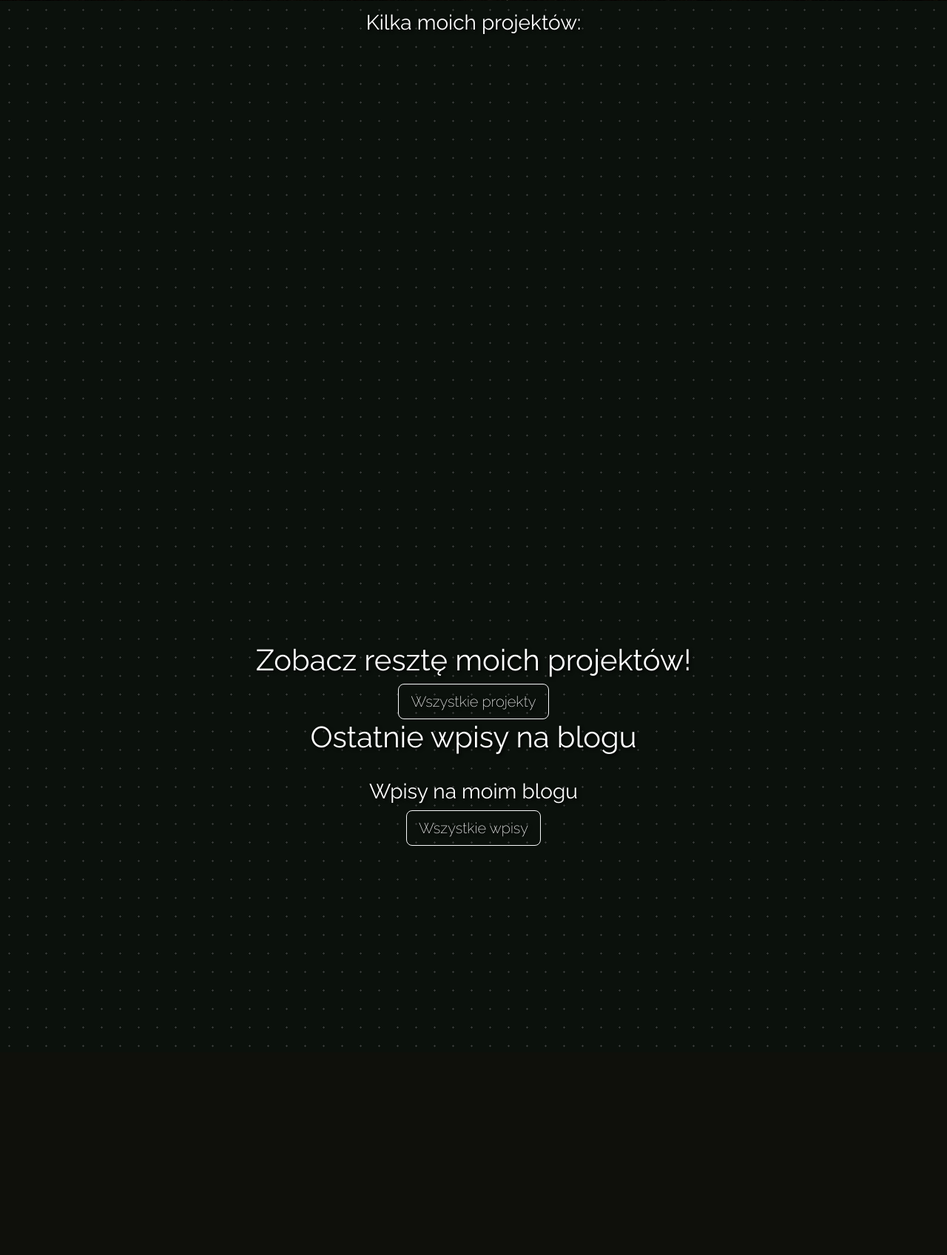
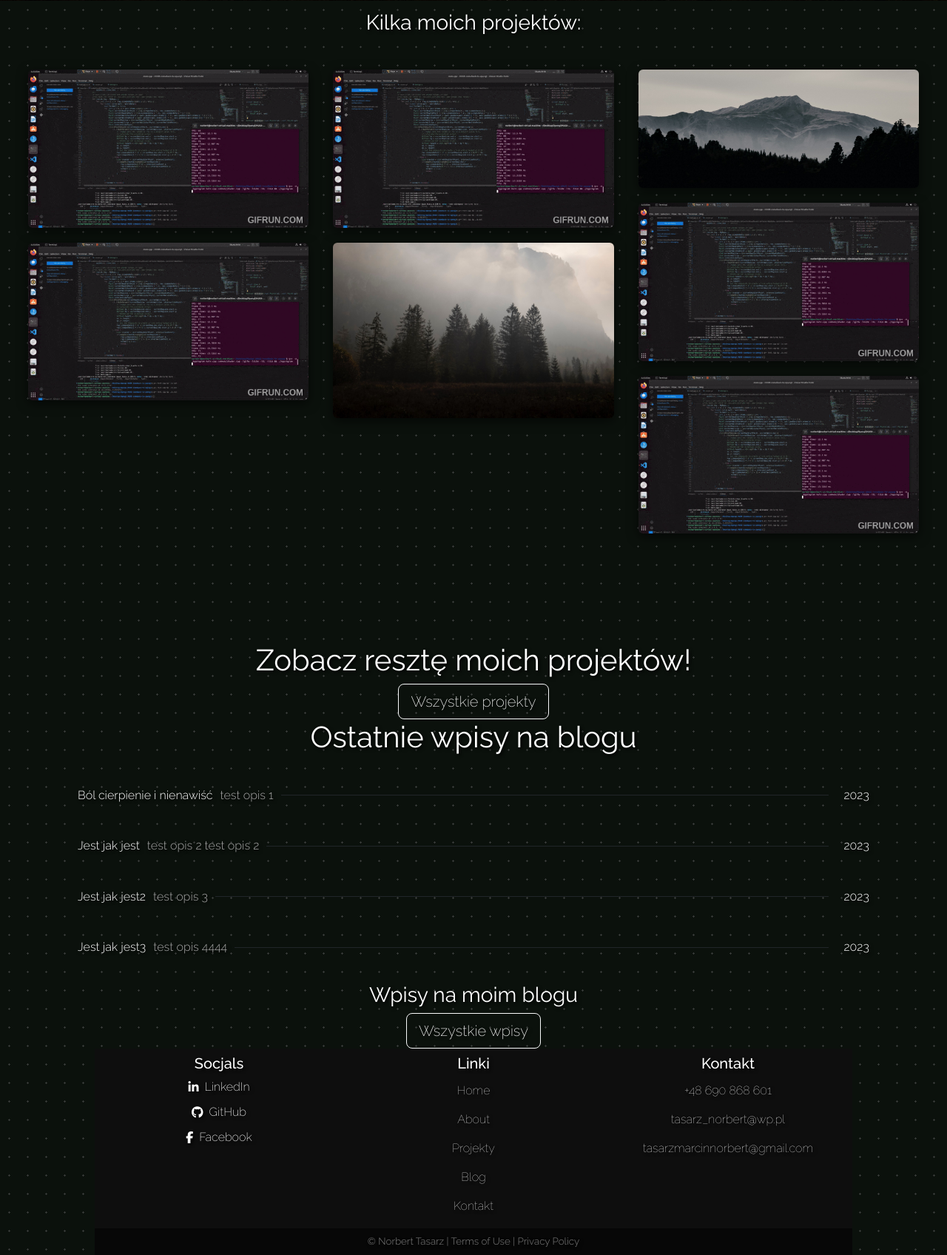
Before and after one commit to EpicFrog2000/Portfolio, a Node server app: page / in a window 1280 px wide. Shown: the part 799-2495 px from the top of the page at 74% size. Before the commit the page ends 2214 px from the top, so only its background shows below. Run offline with Node 20, Linux system fonts and the light colour scheme; some libraries are stand-ins or nearby versions.

Commit message:
dalsze drobne optymalizacje ładowania

```diff
--- a/app.js
+++ b/app.js
@@ -8,6 +8,11 @@ app.set('view engine', 'ejs');
 app.set('views', path.join(__dirname,'src', 'views'));
 
 app.use(express.static(path.join(__dirname, '')));
+app.use((req, res, next) => {
+    res.setHeader('Permissions-Policy', 'geolocation=(self), microphone=(), camera=()');
+    next();
+});
+
 
 app.get('/', (req, res) => {
   res.render('layout', { title: 'Home Page', content: 'MainPage' });
@@ -135,5 +140,5 @@ app.use((req, res, next) => {
 
 
 app.listen(port, () => {
-  console.log(`Server running at http://localhost:${port}`);
+  console.log(`Server running`);
 });
--- a/scripts/BlogiPageFunctions.js
+++ b/scripts/BlogiPageFunctions.js
@@ -1,9 +1,9 @@
 LoadAllBlogs();
 AppearCards();
 
-function LoadAllBlogs() {
+async function LoadAllBlogs() {
     var pdiv = document.getElementById("Blogi-Div");
-    fetch('http://localhost:8080/blogposts.json')
+    fetch(window.location.protocol + '//' + window.location.host + '/blogposts.json')
       .then(response => {
           if (!response.ok) {
               throw new Error('Network response was not ok: ' + response.statusText);
@@ -42,7 +42,7 @@ function LoadAllBlogs() {
     });
 }
 
-function AppearCards() {
+async function AppearCards() {
     var divs = document.querySelectorAll(".blog_card.card");
     Array.from(divs).forEach((d, index) => {
         d.style.setProperty('opacity', '0', 'important');
--- a/scripts/MainPagefunctions.js
+++ b/scripts/MainPagefunctions.js
@@ -92,7 +92,7 @@ function AddProjectPanelStuff(){
 
 
 function SetBlogCardsOnMain() {
-    fetch('https://e876-46-170-143-106.ngrok-free.app/blogposts.json')
+    fetch(window.location.protocol + '//' + window.location.host + '/blogposts.json')
     .then(response => {
         if (!response.ok) {
             throw new Error('Network response was not ok');
--- a/scripts/ProjectsPageFunctions.js
+++ b/scripts/ProjectsPageFunctions.js
@@ -3,9 +3,9 @@ setTimeout(() => {
     AppearCards();
 }, 200);
 
-function LoadAllProjects() {
+async function LoadAllProjects() {
     var pdiv = document.getElementById("Projekty-Div");
-    fetch('http://localhost:8080/mygithub.json')
+    fetch(window.location.protocol + '//' + window.location.host + '/mygithub.json')
       .then(response => {
           if (!response.ok) {
               throw new Error('Network response was not ok: ' + response.statusText);
--- a/src/views/layout.ejs
+++ b/src/views/layout.ejs
@@ -3,13 +3,25 @@
 <head>
     <meta charset="UTF-8">
     <meta name="viewport" content="width=device-width, initial-scale=1.0">
-    <meta name="referrer" content="strict-origin-when-cross-origin">
-    <link href="https://cdn.jsdelivr.net/npm/bootstrap@5.3.3/dist/css/bootstrap.min.css" rel="stylesheet" integrity="sha384-QWTKZyjpPEjISv5WaRU9OFeRpok6YctnYmDr5pNlyT2bRjXh0JMhjY6hW+ALEwIH" crossorigin="anonymous">
+    <meta name="description" content="">
+    <meta name="keywords" content="">
+    <meta name="Norbert Tasarz" content="">
+    <meta http-equiv="X-UA-Compatible" content="IE=edge">
+    <title><%= title || 'Title' %></title>
+
     <link rel="preconnect" href="https://fonts.googleapis.com">
     <link rel="preconnect" href="https://fonts.gstatic.com" crossorigin>
+    <link rel="preload" href="https://fonts.googleapis.com/css2?family=Raleway:ital,wght@0,100..900;1,100..900&display=swap" as="style">
+    <link rel="preload" href="../styles/main.css" as="style">
+
     <link href="https://fonts.googleapis.com/css2?family=Raleway:ital,wght@0,100..900;1,100..900&display=swap" rel="stylesheet">
-    <link rel="stylesheet" type="text/css" href="../styles/main.css" />
-    <link rel="icon" href="../icon.ico">
+
+    <link href="https://cdn.jsdelivr.net/npm/bootstrap@5.3.3/dist/css/bootstrap.min.css" rel="stylesheet"
+          integrity="sha384-QWTKZyjpPEjISv5WaRU9OFeRpok6YctnYmDr5pNlyT2bRjXh0JMhjY6hW+ALEwIH" crossorigin="anonymous">
+    <link rel="stylesheet" href="../styles/main.css">
+
+    <link rel="icon" href="../icon.ico" type="image/x-icon">
+
     <script src="../scripts/LayoutFunctions.js" defer></script>
     <% if (title == 'Home Page') { %>
         <link rel="preload" href="../res/OpenGL_C_Raycasting_project_v10.gif" as="image" type="image/gif">
@@ -20,13 +32,13 @@
     <% } else if (title == 'About Page'){ %>
         <script src="../scripts/AboutPageFunctions.js" defer></script>
     <% } else if (title == 'Blogi Page'){ %>
-        <script src="../scripts/BlogiPageFunctions.js"></script>
+        <script src="../scripts/BlogiPageFunctions.js" defer></script>
     <% } else if (title == 'Blog Page'){ %>
-        <script src="../scripts/BlogPageFunctions.js"></script>
+        <script src="../scripts/BlogPageFunctions.js" defer></script>
     <% } else if (title == 'Projekt Page'){ %>
-        <script src="../scripts/ProjectPageFunctions.js"></script>
+        <script src="../scripts/ProjectPageFunctions.js" defer></script>
     <% } else if (title == 'Projekty Page'){ %>
-        <script src="../scripts/ProjectyPageFunctions.js"></script>
+        <script src="../scripts/ProjectsPageFunctions.js" defer></script>
     <% } %>
     <title><%= title || 'Title' %></title>
 </head>
@@ -143,7 +155,5 @@
             <div class="container" id="lower-footer">© Norbert Tasarz | Terms of Use | Privacy Policy</div>
         </div>
     </div>
-
-
 </body>
 </html>
--- a/styles/main.css
+++ b/styles/main.css
@@ -32,77 +36,63 @@ body {
     left: 0;
     width: auto;
     height: auto;
-    background-color: #0B110C;
     z-index: 9999;
-    opacity: 1;
-    transition: opacity 1s ease-in-out;
+    opacity: 1
 }
 
 #content {
     opacity: 0;
-    transition: opacity 1s ease-in-out;
-    height: 100%;
+    height: 100%
 }
 
-
 #Title_container {
-    font-family: "Raleway";
-    color: hsla(0, 0.00%, 100.00%, 1.00);
+    color: #fff;
     font-weight: 200;
     height: 100vh;
     margin: 0 auto;
     background-color: #0b110c;
-    background-image: url("../res/image-bg-main.jpg");
+    background-image: url(../res/image-bg-main.jpg);
     background-position: center;
     background-size: cover;
     backdrop-filter: brightness(80%);
-    text-shadow: 2px 2px 4px rgba(0, 0, 0, 1);
-    width: auto;
+    text-shadow: 2px 2px 4px #000;
+    width: auto
 }
 
-.card-header{
+.card-header {
     font-size: x-large;
-    font-weight: 900;
+    font-weight: 900
 }
 
-.card-body{
-    padding: 0;
-    padding-bottom: 16px;
+.card-body {
+    padding: 0 0 16px
+}
+
+.heading1,.heading2 {
+    color: #fff;
+    font-weight: 400
 }
 
 .heading1 {
-    font-family: "Raleway";
-    color: hsla(0, 0.00%, 100.00%, 1.00);
-    font-weight: 400;
-    text-shadow: 2px 2px 4px rgba(0, 0, 0, 1);
-}
-.heading2 {
-    font-family: "Raleway";
-    color: hsla(0, 0.00%, 100.00%, 1.00);
-    font-weight: 400;
-    font-size: x-large;
-}
-.heading3 {
-    font-family: "Raleway";
-    color: hsla(0, 0.00%, 100.00%, 1.00);
-    font-weight: 200;
-    font-size: xx-large;
-}
-.heading4 {
-    font-family: "Raleway";
-    color: hsla(0, 0.00%, 100.00%, 1.00);
-    font-weight: 200;
-    font-size: xx-large;
-}
-.btn{
-    font-family: "Raleway";
-    color: hsla(0, 0.00%, 100.00%, 1.00);
-    font-weight: 200;
+    text-shadow: 2px 2px 4px #000
 }
 
-#Projects_container{
+.heading2 {
+    font-size: x-large
+}
+
+.heading3,.heading4 {
+    font-size: xx-large
+}
+
+.btn,.heading3,.heading4 {
+    color: #fff;
+    font-weight: 200
+}
+
+#Projects_container {
     min-height: 100vh;
-    padding: 2vh;
+    padding: 2vh
 }
 
 .card {
@@ -110,203 +100,182 @@ body {
     white-space: normal;
     overflow-wrap: break-word;
     background-color: #0c3b33;
-    box-shadow: 0 4px 15px rgba(0, 0, 0, 0.6);
+    box-shadow: 0 4px 15px rgba(0,0,0,.6);
     border-radius: 10px;
     padding: 20px;
-    transition: transform 2s ease-in-out, box-shadow 0.5s ease-in-out;
-    color: #e1ffe1;
-
+    transition: transform 2s ease-in-out,box-shadow .5s ease-in-out;
+    color: #e1ffe1
 }
 
 .card:hover {
     transform: translateY(-5px);
-    box-shadow: 0 8px 25px rgba(0, 0, 0, 0.8);
+    box-shadow: 0 8px 25px rgba(0,0,0,.8)
 }
 
-.social-link{
+.social-link {
     font-size: medium;
-    font-family: "Raleway";
-    color: hsla(0, 0.00%, 100.00%, 1.00);
     font-weight: 200;
-    text-decoration: none;
-    margin: 5px;
-    display: flex;
-    align-items: center;
-    justify-content: center;
-    text-align: center;
-    color: inherit;
-    margin-bottom: 10px;
-}
-.social-link i {
-    margin-right: 8px;
-}
-
-.social-link:hover{
-    color: rgb(168, 168, 168);
-}
-
-.link {
-    font-size: x-large;
-    font-family: "Raleway";
-    color: hsla(0, 0.00%, 100.00%, 1.00);
-    text-decoration: none;
-    margin: 5px 0;
-    display: flex;
-    align-items: center;
-    justify-content: center;
-    text-align: center;
-    color: inherit;
-}
-
-.link a{
-    font-size:medium;
-    font-family: "Raleway";
-    color: hsla(0, 0.00%, 100.00%, 1.00);
-    text-decoration: none;
-    margin: 5px 0;
-}
-
-.link a:hover{
-    color: rgb(168, 168, 168);
-}
-
-#Main_footer{
-    text-shadow: 2px 2px 4px rgba(0, 0, 0, 1);
-    background-color: rgb(14, 14, 14);
-    margin: 0 auto;
-    padding: 1vh;
-    display: block;
-    box-sizing: border-box;
-    font-family: "Raleway";
-    color: hsla(0, 0.00%, 100.00%, 1.00);
-    font-weight:100;
-    font-size: 1.5rem;
-    width: 80vw;
-    clear: both;
-}
-
-#lower-footer {
-    margin: 0 auto;
-    padding: 1vh;
-    background-color: rgb(7, 7, 7);
-    display: block;
-    box-sizing: border-box;
-    font-size: 1.5rem;
-    width: 80vw;
-    color: gray;
-    font-size: smaller;
-    text-align: center;
-    clear: both;
-}
-
-#blog_card{
-    margin: 2vh;
-}
-
-.card{
-    max-width: 600px;
-    width: 45%;
-    margin: 1vh;
-    flex-grow: 1;
-}
-
-.navbar{
-    position: fixed;
-    z-index: 1000;
-    width: 100vw;
-    height: auto;
-    display: flex;
-    justify-content: space-evenly;
-    transition: top 0.5s ease-in-out, opacity 0.5s ease-in-out;
-    opacity: 0;
-    background-image: linear-gradient(to bottom, rgb(33, 37, 41) 0%, rgb(14, 14, 14) 150%);
-    align-items: center;
-}
-
-.navbar .link a {
-    font-size: medium;
-    font-family: "Raleway";
-    color: hsla(0, 0.00%, 100.00%, 1.00);
-    font-weight: 400;
     text-decoration: none;
     display: flex;
     align-items: center;
     justify-content: center;
     text-align: center;
     color: inherit;
+    margin: 5px 5px 10px
 }
 
-.navbar .link a:hover{
-    color: rgb(168, 168, 168);
+.social-link i {
+    margin-right: 8px
 }
 
-.Footer{
-    transition: top 0.5s ease-in-out, opacity 0.5s ease-in-out;
-    width: 100%;
-    opacity: 0;
+.link a:hover,.navbar .link a:hover,.social-link:hover {
+    color: #a8a8a8
 }
 
-#NNT{
-    width: 30%;
-    text-shadow: 4px 4px 4px rgba(0, 0, 0, 1);
-    font-family: "Raleway";
-    color: hsla(0, 0.00%, 100.00%, 1.00);
-    font-weight: 800;
-    font-size: 2rem;
+.link,.link a {
+    text-decoration: none;
+    margin: 5px 0
+}
+
+.link {
+    font-size: x-large;
     display: flex;
     align-items: center;
     justify-content: center;
+    text-align: center;
+    color: inherit
 }
 
-.Project-Container{
-    flex: 1 1 calc(33.333% - 0.5vw);
+.link a {
+    font-size: medium
+}
+
+#Main_footer,#lower-footer {
+    margin: 0 auto;
+    padding: 1vh;
+    display: block;
+    box-sizing: border-box;
+    font-size: 1.5rem;
+    width: 80vw;
+    clear: both
+}
+
+#Main_footer,.link a {
+    color: #fff
+}
+
+#Main_footer {
+    text-shadow: 2px 2px 4px #000;
+    background-color: #0e0e0e;
+    font-weight: 100
+}
+
+#lower-footer {
+    background-color: #070707;
+    color: gray;
+    font-size: smaller;
+    text-align: center
+}
+
+#blog_card {
+    margin: 2vh
+}
+
+.card {
+    max-width: 600px;
+    width: 45%;
+    margin: 1vh;
+    flex-grow: 1
+}
+
+.Footer,.navbar {
+    transition: top .5s ease-in-out,opacity .5s ease-in-out;
+    opacity: 0
+}
+
+#NNT,.navbar,.navbar .link a {
+    display: flex;
+    align-items: center
+}
+
+.navbar {
+    position: fixed;
+    z-index: 1000;
+    width: 100vw;
+    height: auto;
+    justify-content: space-evenly;
+    background-image: linear-gradient(to bottom,#212529 0,#0e0e0e 150%)
+}
+
+#NNT,.navbar .link a {
+    justify-content: center
+}
+
+.navbar .link a {
+    font-size: medium;
+    font-weight: 400;
+    text-decoration: none;
+    text-align: center;
+    color: inherit
+}
+
+.Footer {
+    width: 100%
+}
+
+#NNT {
+    width: 30%;
+    text-shadow: 4px 4px 4px #000;
+    color: #fff;
+    font-weight: 800;
+    font-size: 2rem
+}
+
+.Project-Container {
+    flex: 1 1 calc(33.333% - .5vw);
     box-sizing: border-box;
     padding: 10px;
     opacity: 0;
-    transition: opacity 0.5s ease-in-out;
-    transition-delay: 125ms;
+    transition: opacity .5s ease-in-out;
+    transition-delay: 125ms
 }
-.Project-Container img{
-    box-shadow: 0 8px 25px rgba(0, 0, 0, 0.8);
+
+.Project-Container img {
+    box-shadow: 0 8px 25px rgba(0,0,0,.8)
 }
 
 .Project-Container:hover {
-    transform: translateY(-5px);
+    transform: translateY(-5px)
 }
-
 
 .masonry {
     column-count: 3;
-     column-gap: 1vw;
+    column-gap: 1vw
 }
 
-@media (max-width: 1050px) {
+@media (max-width:1050px) {
     .masonry {
         column-count: 2;
-        column-gap: 1vw;
+        column-gap: 1vw
     }
 }
 
-@media (max-width: 850px) {
+@media (max-width:850px) {
     #Main_footer {
-       font-size: 0.5rem;
+        font-size: .5rem
     }
 }
 
-@media (max-width: 700px) {
+@media (max-width:700px) {
     .masonry {
         column-count: 1;
-        column-gap: 1vw;
+        column-gap: 1vw
     }
 }
 
-
-@media (max-width: 600px) {
-    .card {
-        width: 100%;
-    }
-    .col-4 {
-        width: 100%;
+@media (max-width:600px) {
+    .card,.col-4 {
+        width: 100%
     }
 }
 
```
Also changed, not shown: other parts of styles/main.css (+24 -23 lines).
